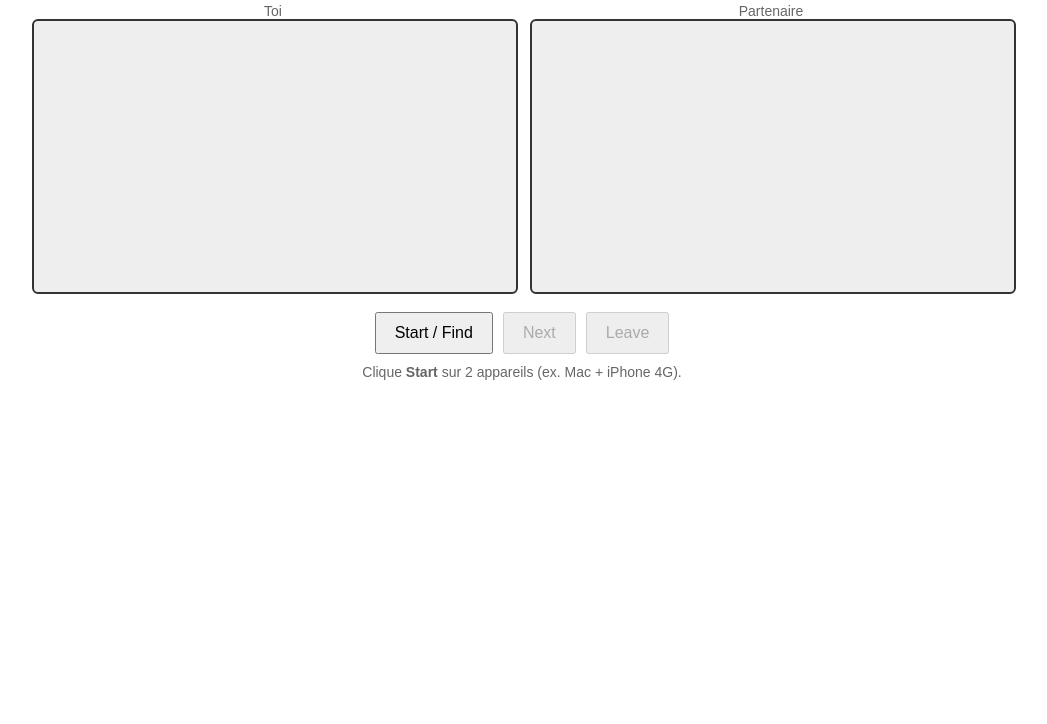
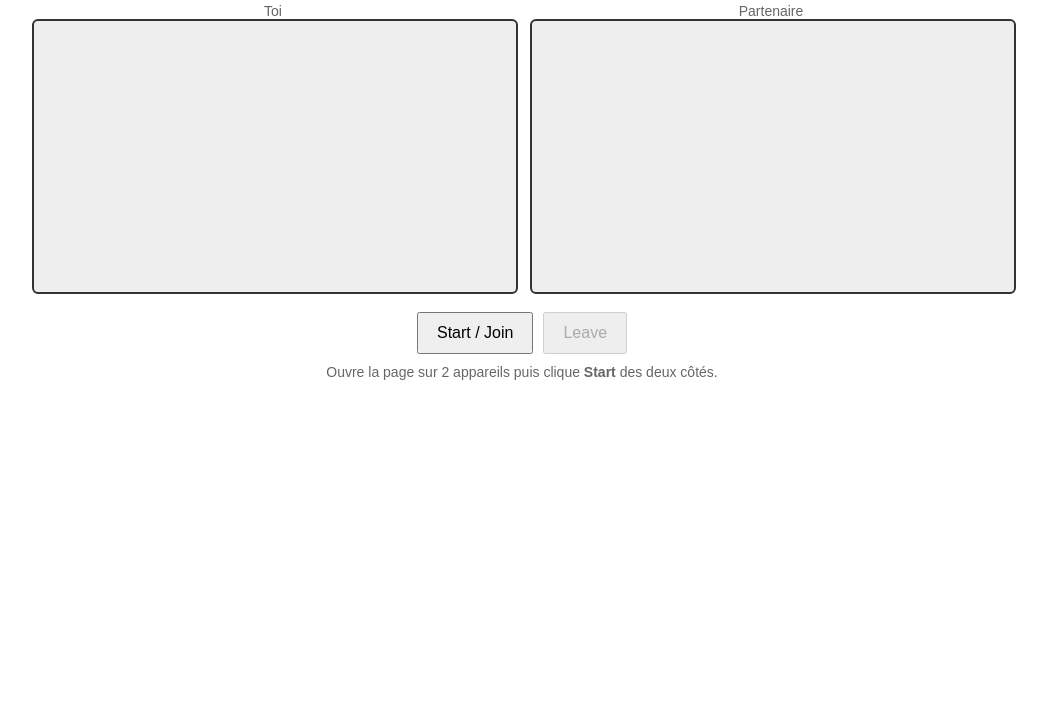
Before and after one commit to quentinlang/camlive-frontend, a plain HTML site: page camlive-frontend/index.html in a window 1280 px wide. Shown: the part 76-800 px from the top of the page, without its empty margins (118-1165 px from the left). Drawn offline with nearby package versions, Linux system fonts and the light colour scheme.

Commit message:
Update index.html

```diff
--- a/camlive-frontend/index.html
+++ b/camlive-frontend/index.html
@@ -3,7 +3,7 @@
 <head>
   <meta charset="UTF-8" />
   <meta name="viewport" content="width=device-width, initial-scale=1" />
-  <title>CamLive++ – Chat vidéo</title>
+  <title>CamLive – Chat vidéo</title>
   <style>
     body { font-family: Arial, sans-serif; max-width: 980px; margin: 24px auto; text-align: center; }
     h1 { margin-bottom: 12px; }
@@ -16,7 +16,7 @@
   </style>
 </head>
 <body>
-  <h1>CamLive++ – Chat vidéo</h1>
+  <h1>CamLive – Chat vidéo</h1>
 
   <div class="grid">
     <div>
@@ -30,12 +30,11 @@
   </div>
 
   <div class="controls">
-    <button id="start">Start / Find</button>
-    <button id="next" disabled>Next</button>
+    <button id="start">Start / Join</button>
     <button id="leave" disabled>Leave</button>
   </div>
 
-  <div id="status" class="hint">Clique <b>Start</b> sur 2 appareils (ex. Mac + iPhone 4G).</div>
+  <div id="status" class="hint">Ouvre la page sur 2 appareils puis clique <b>Start</b> des deux côtés.</div>
 
   <script src="https://cdn.socket.io/4.7.2/socket.io.min.js"></script>
   <script src="app.js"></script>
```
